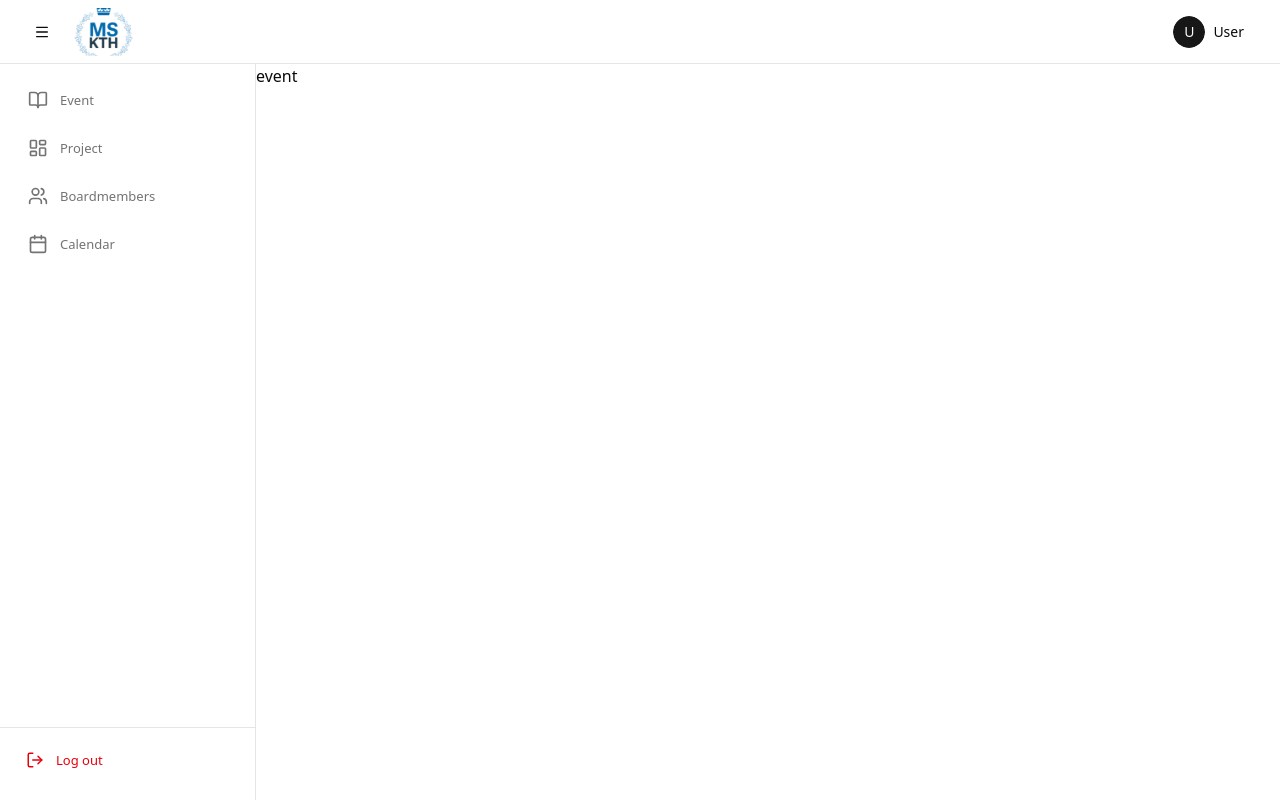
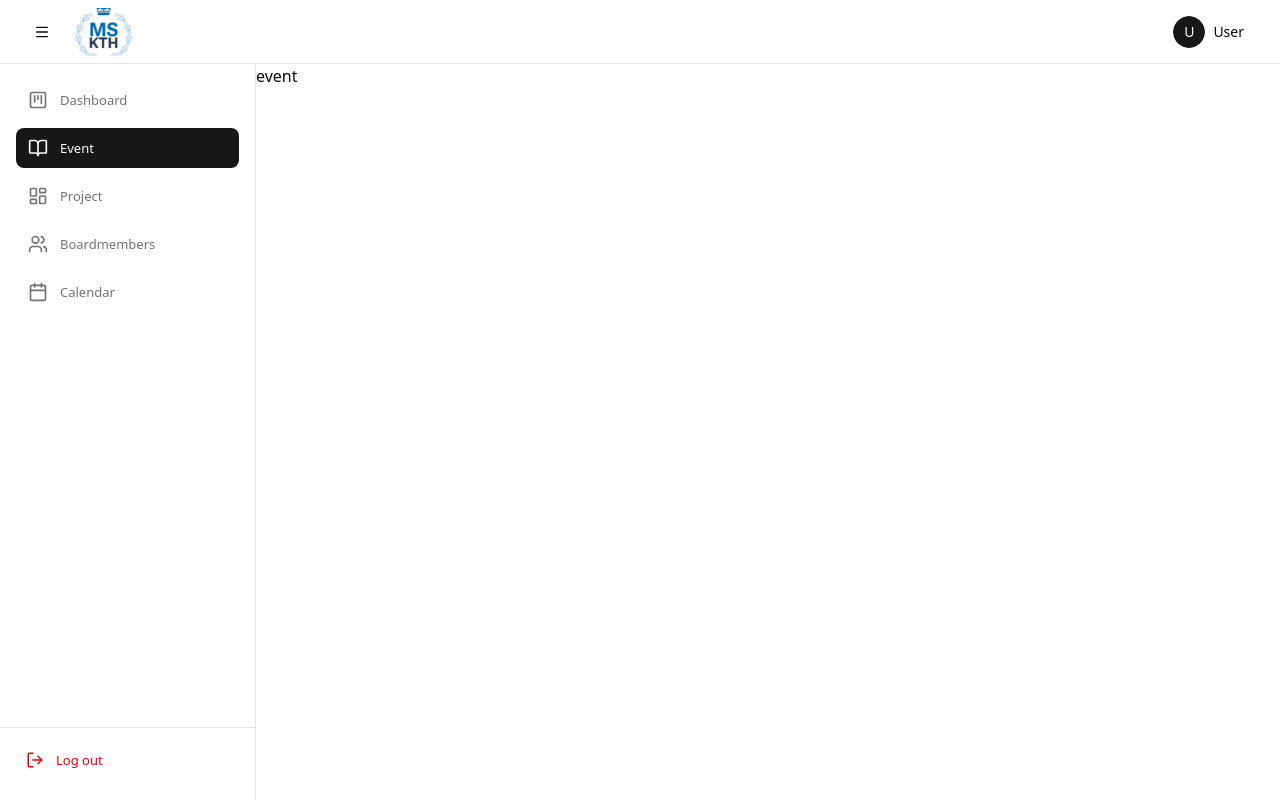
Before and after one commit to mskth-webpage/mskth, a Next.js app: page /en/admin/event in a window 1280 px wide. Built offline with nearby package versions, Linux system fonts and the light colour scheme; no server answers.

Commit message:
feat: refactor Sidebar component to simplify navigation structure and remove unused section parameter

```diff
--- a/src/view/admin/sidebarView.tsx
+++ b/src/view/admin/sidebarView.tsx
@@ -1,8 +1,8 @@
 'use client';
 
 import React from 'react';
-import { BookOpen, Calendar, LayoutDashboard, Loader2, Users } from 'lucide-react';
-import { usePathname, useRouter, useSearchParams } from 'next/navigation';
+import { BookOpen, Calendar, LayoutDashboard, Loader2, SquareKanban, Users } from 'lucide-react';
+import { usePathname, useRouter } from 'next/navigation';
 import { useLocale, useTranslations } from 'next-intl';
 import LogoutButton from '@/components/admin/auth/LogoutButton';
 import clsx from 'clsx';
@@ -10,7 +10,6 @@ import clsx from 'clsx';
 type Item = {
   icon: React.ComponentType<React.SVGProps<SVGSVGElement>>;
   labelKey: string;
-  section: string;
   href: string;
 };
 
@@ -19,34 +18,22 @@ type SidebarProps = {
   onClose: () => void;
 };
 
-/**
- * Sidebar component for the admin dashboard area. It includes navigation links and a logout button.
- * It is responsive and can be toggled open or closed.
- */
 export default function Sidebar({ isOpen, onClose }: SidebarProps) {
   const t = useTranslations('Sidebar');
   const pathname = usePathname();
-  const searchParams = useSearchParams();
   const router = useRouter();
   const locale = useLocale();
   const [pendingHref, setPendingHref] = React.useState<string | null>(null);
-  const activeSection = searchParams.get('section') ?? 'event';
-  const baseHref = `/${locale}/admin/dashboard`;
 
   const MAIN_ITEMS: Item[] = [
-    { icon: BookOpen, labelKey: 'event', section: 'event', href: `${baseHref}?section=event` },
-    { icon: LayoutDashboard, labelKey: 'project', section: 'project', href: `${baseHref}?section=project` },
-    {
-      icon: Users,
-      labelKey: 'boardmembers',
-      section: 'boardmembers',
-      href: `${baseHref}?section=boardmembers`,
-    },
-    { icon: Calendar, labelKey: 'calendar', section: 'calendar', href: `${baseHref}?section=calendar` },
+    { icon: SquareKanban, labelKey: 'dashboard', href: `/${locale}/admin/dashboard` },
+    { icon: BookOpen, labelKey: 'event', href: `/${locale}/admin/event` },
+    { icon: LayoutDashboard, labelKey: 'project', href: `/${locale}/admin/project` },
+    { icon: Users, labelKey: 'boardmembers', href: `/${locale}/admin/boardmember` },
+    { icon: Calendar, labelKey: 'calendar', href: `/${locale}/admin/schedule` },
   ];
 
-  const isActive = (section: string) =>
-    pathname === baseHref && activeSection === section;
+  const isActive = (href: string) => pathname === href;
 
   const handleClick = (href: string) => {
     if (pendingHref === href) return;
@@ -89,8 +76,8 @@ export default function Sidebar({ isOpen, onClose }: SidebarProps) {
             'p-3 sm:p-4 space-y-1 sm:space-y-2'
           )}
         >
-          {MAIN_ITEMS.map(({ icon: Icon, labelKey, section, href }) => {
-            const active = isActive(section);
+          {MAIN_ITEMS.map(({ icon: Icon, labelKey, href }) => {
+            const active = isActive(href);
             const pending = pendingHref === href;
             return (
               <button
```
